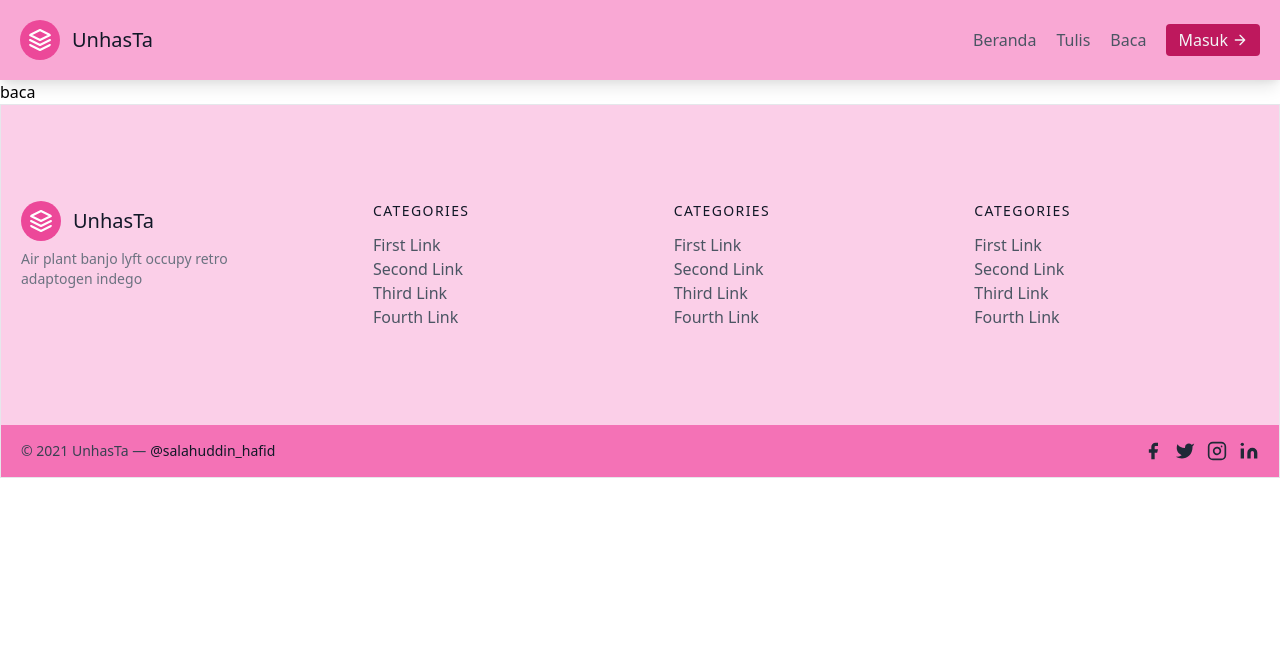
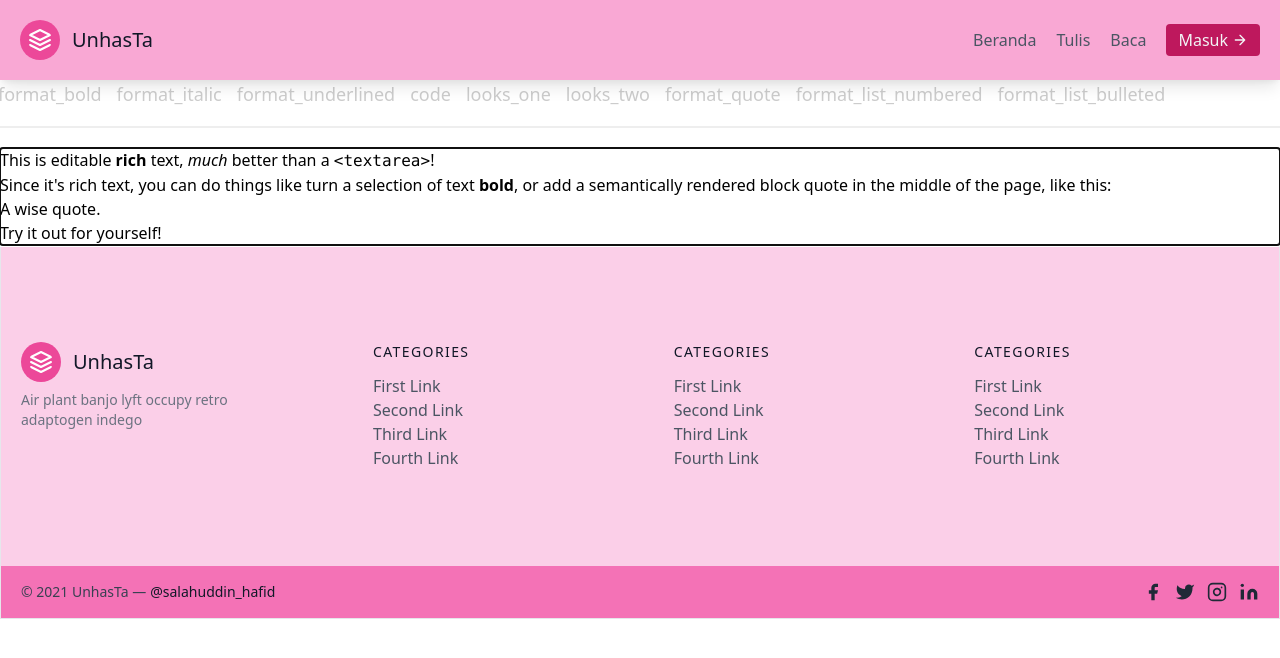
Before and after one commit to Dinel13/multi-user-blog, a React (Create React App) app: page /baca in a window 1280 px wide. Shown: the top 658 px of the page. Built offline with nearby package versions, Linux system fonts and the light colour scheme.

Commit message:
use react slate

```diff
--- a/package.json
+++ b/package.json
@@ -4,15 +4,20 @@
   "private": true,
   "dependencies": {
     "@craco/craco": "^6.1.1",
+    "@emotion/css": "^11.1.3",
     "@reduxjs/toolkit": "^1.5.1",
     "@testing-library/jest-dom": "^5.11.4",
     "@testing-library/react": "^11.1.0",
     "@testing-library/user-event": "^12.1.10",
+    "is-hotkey": "^0.2.0",
     "react": "^17.0.2",
     "react-dom": "^17.0.2",
     "react-redux": "^7.2.4",
     "react-router-dom": "^5.2.0",
     "react-scripts": "4.0.3",
+    "slate": "^0.62.0",
+    "slate-history": "^0.62.0",
+    "slate-react": "^0.62.0",
     "web-vitals": "^1.0.1"
   },
   "scripts": {
--- a/src/App.js
+++ b/src/App.js
@@ -7,6 +7,7 @@
 import PenulisPop from "./components/Populer/PenulisPop";
 import TulisanPop from "./components/Populer/TulisanPop";
 import Baca from "./pages/Baca";
+import Blog from "./pages/Blog";
 import Login from "./pages/Login";
 import NotFound from "./pages/NotFound";
 import Register from "./pages/Register";
@@ -58,7 +59,7 @@
           <Redirect to="/masuk" />
         </Route>
         <Route path="/baca" exact>
-          <Baca />
+          <Blog />
         </Route>
         <Route path="*">
           <NotFound />
--- /dev/null
+++ b/src/pages/Blog.js
@@ -0,0 +1,215 @@
+import React, { useCallback, useMemo, useState } from 'react'
+import isHotkey from 'is-hotkey'
+import { Editable, withReact, useSlate, Slate } from 'slate-react'
+import {
+  Editor,
+  Transforms,
+  createEditor,
+  Descendant,
+  Element as SlateElement,
+} from 'slate'
+import { withHistory } from 'slate-history'
+
+import { Button, Icon, Toolbar } from './components'
+
+const HOTKEYS = {
+  'mod+b': 'bold',
+  'mod+i': 'italic',
+  'mod+u': 'underline',
+  'mod+`': 'code',
+}
+
+const LIST_TYPES = ['numbered-list', 'bulleted-list']
+
+const RichTextExample = () => {
+  const [value, setValue] = useState(initialValue)
+  const renderElement = useCallback(props => <Element {...props} />, [])
+  const renderLeaf = useCallback(props => <Leaf {...props} />, [])
+  const editor = useMemo(() => withHistory(withReact(createEditor())), [])
+
+  return (
+    <Slate editor={editor} value={value} onChange={value => setValue(value)}>
+      <Toolbar>
+        <MarkButton format="bold" icon="format_bold" />
+        <MarkButton format="italic" icon="format_italic" />
+        <MarkButton format="underline" icon="format_underlined" />
+        <MarkButton format="code" icon="code" />
+        <BlockButton format="heading-one" icon="looks_one" />
+        <BlockButton format="heading-two" icon="looks_two" />
+        <BlockButton format="block-quote" icon="format_quote" />
+        <BlockButton format="numbered-list" icon="format_list_numbered" />
+        <BlockButton format="bulleted-list" icon="format_list_bulleted" />
+      </Toolbar>
+      <Editable
+        renderElement={renderElement}
+        renderLeaf={renderLeaf}
+        placeholder="Enter some rich text…"
+        spellCheck
+        autoFocus
+        onKeyDown={event => {
+          for (const hotkey in HOTKEYS) {
+            if (isHotkey(hotkey, event)) {
+              event.preventDefault()
+              const mark = HOTKEYS[hotkey]
+              toggleMark(editor, mark)
+            }
+          }
+        }}
+      />
+    </Slate>
+  )
+}
+
+const toggleBlock = (editor, format) => {
+  const isActive = isBlockActive(editor, format)
+  const isList = LIST_TYPES.includes(format)
+
+  Transforms.unwrapNodes(editor, {
+    match: n =>
+      LIST_TYPES.includes(
+        !Editor.isEditor(n) && SlateElement.isElement(n) && n.type
+      ),
+    split: true,
+  })
+  const newProperties= {
+    type: isActive ? 'paragraph' : isList ? 'list-item' : format,
+  }
+  Transforms.setNodes(editor, newProperties)
+
+  if (!isActive && isList) {
+    const block = { type: format, children: [] }
+    Transforms.wrapNodes(editor, block)
+  }
+}
+
+const toggleMark = (editor, format) => {
+  const isActive = isMarkActive(editor, format)
+
+  if (isActive) {
+    Editor.removeMark(editor, format)
+  } else {
+    Editor.addMark(editor, format, true)
+  }
+}
+
+const isBlockActive = (editor, format) => {
+  const [match] = Editor.nodes(editor, {
+    match: n =>
+      !Editor.isEditor(n) && SlateElement.isElement(n) && n.type === format,
+  })
+
+  return !!match
+}
+
+const isMarkActive = (editor, format) => {
+  const marks = Editor.marks(editor)
+  return marks ? marks[format] === true : false
+}
+
+const Element = ({ attributes, children, element }) => {
+  switch (element.type) {
+    case 'block-quote':
+      return <blockquote {...attributes}>{children}</blockquote>
+    case 'bulleted-list':
+      return <ul {...attributes}>{children}</ul>
+    case 'heading-one':
+      return <h1 {...attributes}>{children}</h1>
+    case 'heading-two':
+      return <h2 {...attributes}>{children}</h2>
+    case 'list-item':
+      return <li {...attributes}>{children}</li>
+    case 'numbered-list':
+      return <ol {...attributes}>{children}</ol>
+    default:
+      return <p {...attributes}>{children}</p>
+  }
+}
+
+const Leaf = ({ attributes, children, leaf }) => {
+  if (leaf.bold) {
+    children = <strong>{children}</strong>
+  }
+
+  if (leaf.code) {
+    children = <code>{children}</code>
+  }
+
+  if (leaf.italic) {
+    children = <em>{children}</em>
+  }
+
+  if (leaf.underline) {
+    children = <u>{children}</u>
+  }
+
+  return <span {...attributes}>{children}</span>
+}
+
+const BlockButton = ({ format, icon }) => {
+  const editor = useSlate()
+  return (
+    <Button
+      active={isBlockActive(editor, format)}
+      onMouseDown={event => {
+        event.preventDefault()
+        toggleBlock(editor, format)
+      }}
+    >
+      <Icon>{icon}</Icon>
+    </Button>
+  )
+}
+
+const MarkButton = ({ format, icon }) => {
+  const editor = useSlate()
+  return (
+    <Button
+      active={isMarkActive(editor, format)}
+      onMouseDown={event => {
+        event.preventDefault()
+        toggleMark(editor, format)
+      }}
+    >
+      <Icon>{icon}</Icon>
+    </Button>
+  )
+}
+
+const initialValue = [
+  {
+    type: 'paragraph',
+    children: [
+      { text: 'This is editable ' },
+      { text: 'rich', bold: true },
+      { text: ' text, ' },
+      { text: 'much', italic: true },
+      { text: ' better than a ' },
+      { text: '<textarea>', code: true },
+      { text: '!' },
+    ],
+  },
+  {
+    type: 'paragraph',
+    children: [
+      {
+        text:
+          "Since it's rich text, you can do things like turn a selection of text ",
+      },
+      { text: 'bold', bold: true },
+      {
+        text:
+          ', or add a semantically rendered block quote in the middle of the page, like this:',
+      },
+    ],
+  },
+  {
+    type: 'block-quote',
+    children: [{ text: 'A wise quote.' }],
+  },
+  {
+    type: 'paragraph',
+    children: [{ text: 'Try it out for yourself!' }],
+  },
+]
+
+export default RichTextExample
--- /dev/null
+++ b/src/pages/components.js
@@ -0,0 +1,144 @@
+import React, { Ref, PropsWithChildren } from "react";
+import ReactDOM from "react-dom";
+import { cx, css } from "@emotion/css";
+
+export const Button = React.forwardRef(
+  ({ className, active, reversed, ...props }, ref) => (
+    <span
+      {...props}
+      ref={ref}
+      className={cx(
+        className,
+        css`
+          cursor: pointer;
+          color: ${reversed
+            ? active
+              ? "white"
+              : "#aaa"
+            : active
+            ? "black"
+            : "#ccc"};
+        `
+      )}
+    />
+  )
+);
+
+export const EditorValue = React.forwardRef(
+  ({ className, value, ...props }, ref) => {
+    const textLines = value.document.nodes
+      .map((node) => node.text)
+      .toArray()
+      .join("\n");
+    return (
+      <div
+        ref={ref}
+        {...props}
+        className={cx(
+          className,
+          css`
+            margin: 30px -20px 0;
+          `
+        )}
+      >
+        <div
+          className={css`
+            font-size: 14px;
+            padding: 5px 20px;
+            color: #404040;
+            border-top: 2px solid #eeeeee;
+            background: #f8f8f8;
+          `}
+        >
+          Slate's value as text
+        </div>
+        <div
+          className={css`
+            color: #404040;
+            font: 12px monospace;
+            white-space: pre-wrap;
+            padding: 10px 20px;
+            div {
+              margin: 0 0 0.5em;
+            }
+          `}
+        >
+          {textLines}
+        </div>
+      </div>
+    );
+  }
+);
+
+export const Icon = React.forwardRef(({ className, ...props }, ref) => (
+  <span
+    {...props}
+    ref={ref}
+    className={cx(
+      "material-icons",
+      className,
+      css`
+        font-size: 18px;
+        vertical-align: text-bottom;
+      `
+    )}
+  />
+));
+
+export const Instruction = React.forwardRef(({ className, ...props }, ref) => (
+  <div
+    {...props}
+    ref={ref}
+    className={cx(
+      className,
+      css`
+        white-space: pre-wrap;
+        margin: 0 -20px 10px;
+        padding: 10px 20px;
+        font-size: 14px;
+        background: #f8f8e8;
+      `
+    )}
+  />
+));
+
+export const Menu = React.forwardRef(({ className, ...props }, ref) => (
+  <div
+    {...props}
+    ref={ref}
+    className={cx(
+      className,
+      css`
+        & > * {
+          display: inline-block;
+        }
+        & > * + * {
+          margin-left: 15px;
+        }
+      `
+    )}
+  />
+));
+
+export const Portal = ({ children }) => {
+  return typeof document === "object"
+    ? ReactDOM.createPortal(children, document.body)
+    : null;
+};
+
+export const Toolbar = React.forwardRef(({ className, ...props }, ref) => (
+  <Menu
+    {...props}
+    ref={ref}
+    className={cx(
+      className,
+      css`
+        position: relative;
+        padding: 1px 18px 17px;
+        margin: 0 -20px;
+        border-bottom: 2px solid #eee;
+        margin-bottom: 20px;
+      `
+    )}
+  />
+));
```
Also changed, not shown: 1 other file (tests, documents, lock files or other folders).
